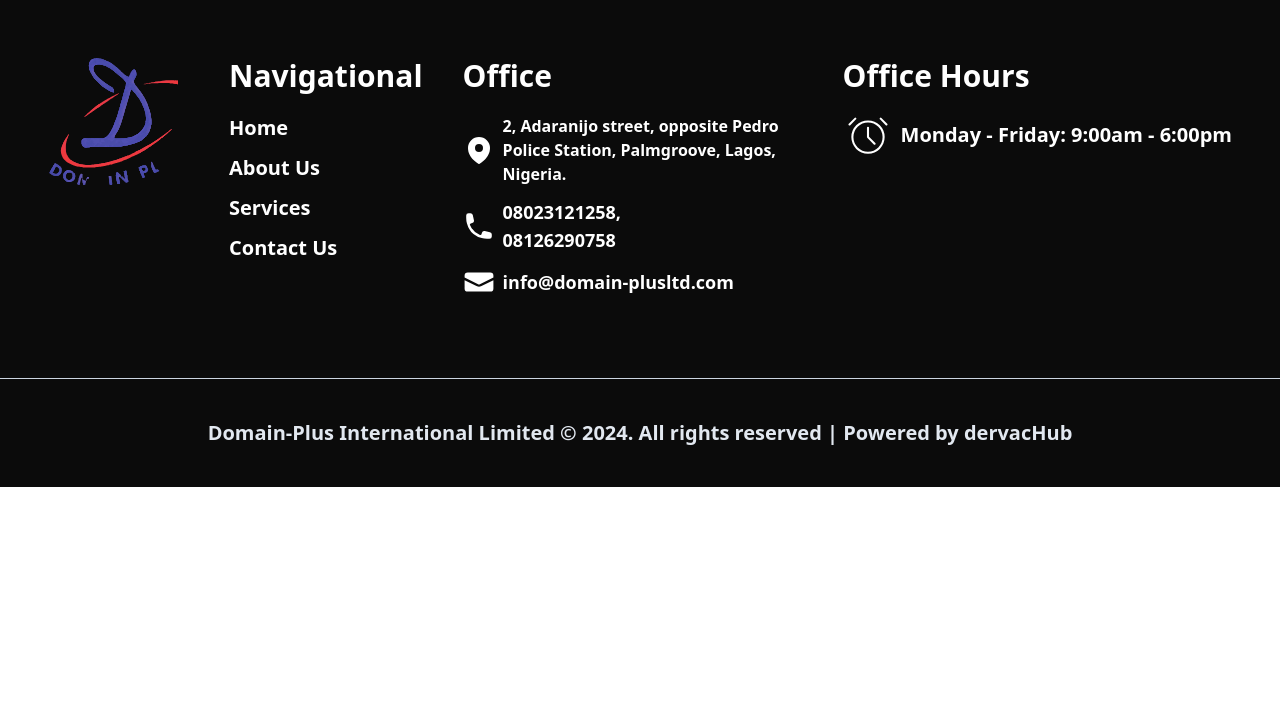
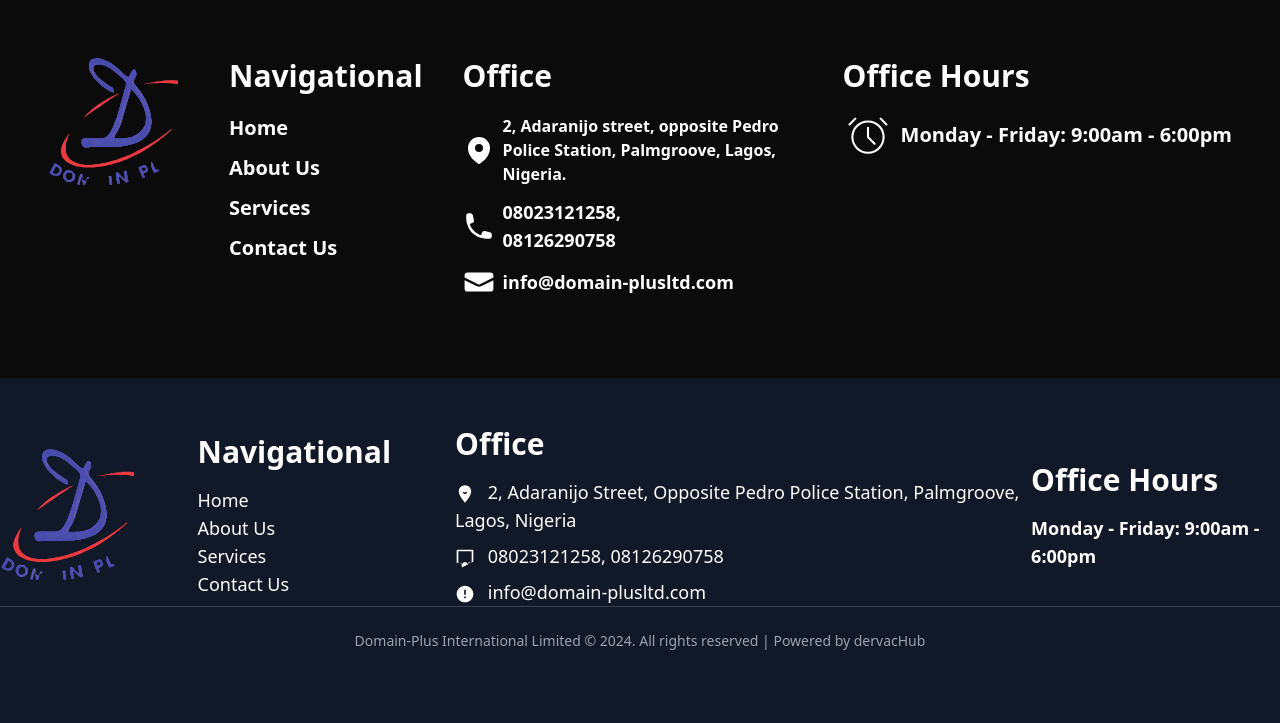
Before and after one commit to Ibrahimthedeveloper/Domain-plus, a website: page src/contact.html in a window 1280 px wide. Shown: the part 1296-2019 px from the top of the page. Before the commit the page ends 1783 px from the top, so only its background shows below. Drawn offline with Linux system fonts and the light colour scheme; files whose address does not match are found by name.

Commit message:
footer changes

```diff
--- a/src/contact.html
+++ b/src/contact.html
@@ -62,7 +62,7 @@
         </div>
     </section>
     <!-- address section -->
-    <section class="lg:flex lg:justify-between lg:px-10 lg:py-20 lg:bg-slate-100">
+    <section class="py-20 lg:flex lg:justify-between lg:px-10 lg:py-20 lg:bg-slate-100">
 
         <section class="flex flex-col gap-10 pt-16 pl-5 lg:pt-32">
             <div class="flex flex-col gap-2 ">
@@ -209,11 +209,68 @@
             </div>
         </div>
 
-        <!-- DOMAIN PLUS COPYRIGHT -->
-        <div class="px-8 py-10 text-center border-t border-slate-300">
-            <p class="text-sm font-semibold font-Rajdhani lg:text-xl text-slate-200">Domain-Plus International Limited &copy 2024. All rights reserved | Powered by dervacHub</p>
-        </div>
-    </footer>
+
+        <footer class="py-12 bg-gray-900 font-Rajdhani">
+            <div class="container flex flex-col items-center justify-between px-4 mx-auto lg:flex-row lg:px-0">
+                <!-- COMPANY LOGO -->
+                <a href="index.html" class="mb-8 mr-0 lg:mb-0 lg:mr-16">
+                    <img src="/images/logo.svg" alt="Company Logo" class="w-32 lg:w-40">
+                </a>
+
+                <!-- NAVIGATION LINKS -->
+                <nav class="flex flex-col items-center mb-8 lg:items-start lg:mb-0">
+                    <h2 class="mb-4 text-2xl font-bold text-white lg:text-3xl">Navigational</h2>
+                    <ul class="text-lg">
+                        <li><a href="index.html" class="text-white hover:text-blue-400">Home</a></li>
+                        <li><a href="about.html" class="text-white hover:text-blue-400">About Us</a></li>
+                        <li><a href="services.html" class="text-white hover:text-blue-400">Services</a></li>
+                        <li><a href="contact.html" class="text-white hover:text-blue-400">Contact Us</a></li>
+                    </ul>
+                </nav>
+
+                <!-- OFFICE INFORMATION -->
+                <div class="flex flex-col items-center mb-8 ml-0 lg:items-start lg:mb-0 lg:ml-16">
+                    <h2 class="mb-4 text-2xl font-bold text-white lg:text-3xl">Office</h2>
+                    <div class="text-lg">
+                        <p class="mb-2 text-white">
+                            <svg xmlns="http://www.w3.org/2000/svg" viewBox="0 0 24 24" fill="currentColor" class="inline-block w-5 h-5 mr-2">
+                                <path d="M0 0h24v24H0z" fill="none"/>
+                                <path d="M12 1.5c-4.14 0-7.5 3.36-7.5 7.5 0 5.25 7.5 13.5 7.5 13.5s7.5-8.25 7.5-13.5c0-4.14-3.36-7.5-7.5-7.5zm0 10.5c-1.38 0-2.5-1.12-2.5-2.5s1.12-2.5 2.5-2.5 2.5 1.12 2.5 2.5-1.12 2.5-2.5 2.5zm0-9c-1.93 0-3.5 1.57-3.5 3.5s1.57 3.5 3.5 3.5 3.5-1.57 3.5-3.5-1.57-3.5-3.5-3.5z"/>
+                            </svg>
+                            2, Adaranijo Street, Opposite Pedro Police Station, Palmgroove, Lagos, Nigeria
+                        </p>
+                        <p class="mb-2 text-white">
+                            <svg xmlns="http://www.w3.org/2000/svg" viewBox="0 0 24 24" fill="currentColor" class="inline-block w-5 h-5 mr-2">
+                                <path d="M0 0h24v24H0z" fill="none"/>
+                                <path d="M21 2H3a1 1 0 0 0-1 1v14a1 1 0 0 0 1 1h5v4a1 1 0 0 0 1.447.894l6-3a1 1 0 0 0 .553-.894V17h5a1 1 0 0 0 1-1V3a1 1 0 0 0-1-1zm-1 14.618L15.382 19 14 18.382V17h-4v1.382L8.618 19 4 17.618V4h16v12.618z"/>
+                            </svg>
+                            <a href="tel:+2348023121258" class="text-white hover:text-blue-400">08023121258</a>,
+                            <a href="tel:+2348126290758" class="text-white hover:text-blue-400">08126290758</a>
+                        </p>
+                        <p class="text-white">
+                            <svg xmlns="http://www.w3.org/2000/svg" viewBox="0 0 24 24" fill="currentColor" class="inline-block w-5 h-5 mr-2">
+                                <path d="M0 0h24v24H0z" fill="none"/>
+                                <path d="M12 2C6.48 2 2 6.48 2 12s4.48 10 10 10 10-4.48 10-10S17.52 2 12 2zm1 15h-2v-2h2v2zm0-4h-2V7h2v6z"/>
+                            </svg>
+                            <a href="mailto:info@domain-plusltd.com" class="text-white hover:text-blue-400">info@domain-plusltd.com</a>
+                        </p>
+                    </div>
+                </div>
+
+                <!-- OFFICE HOURS -->
+                <div class="flex flex-col items-center lg:items-start">
+                    <h2 class="mb-4 text-2xl font-bold text-white lg:text-3xl">Office Hours</h2>
+                    <p class="text-lg font-semibold text-white">Monday - Friday: 9:00am - 6:00pm</p>
+                </div>
+            </div>
+
+            <!-- COPYRIGHT -->
+            <div class="py-6 text-center border-t border-gray-700">
+                <p class="text-sm text-gray-400">Domain-Plus International Limited &copy; 2024. All rights reserved | Powered by dervacHub</p>
+            </div>
+        </footer>
+
+
     <script src="./script.js"></script>
 </body>
 </html>
```
Also changed, not shown: src/index.html (+4 -4 lines), src/output.css.
